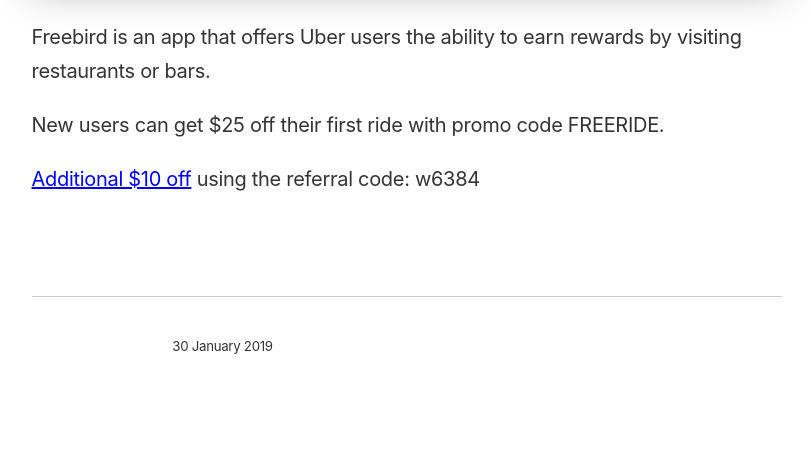
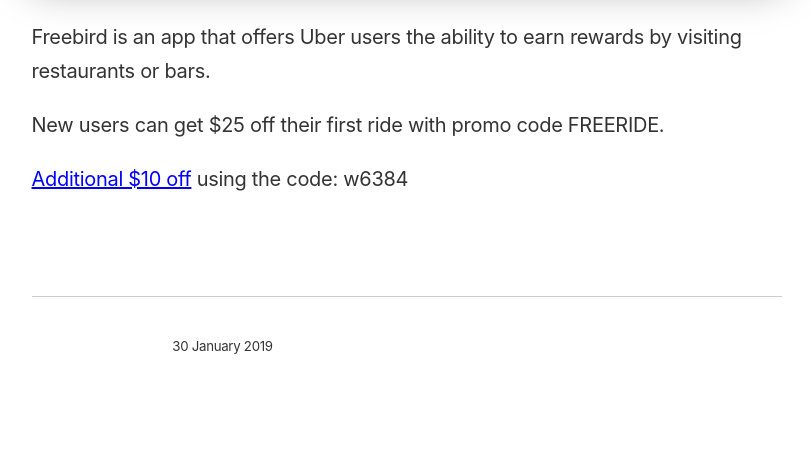
Before and after one commit to ohiosveryown/atldeals, a Jekyll site: the page built from _posts/2019-01-31-post-six.markdown, in a window 1280 px wide. Shown: the part 992-1460 px from the top of the page, without its empty margins (233-1044 px from the left). Built offline with Jekyll 4.4.1, drawn with Linux system fonts in a browser that asks for light colours.

Commit message:
Updated Post Six

```diff
--- a/_posts/2019-01-31-post-six.markdown
+++ b/_posts/2019-01-31-post-six.markdown
@@ -15,4 +15,4 @@
 
 New users can get $25 off their first ride with promo code FREERIDE.
 
-[Additional $10 off](https://my.fbird.co/ihjn0yPJqS) using the referral code: w6384
+[Additional $10 off](https://my.fbird.co/ihjn0yPJqS) using the code: w6384
```
Also changed, not shown: other parts of _posts/2019-01-31-post-six.markdown (+1 -1 lines).
